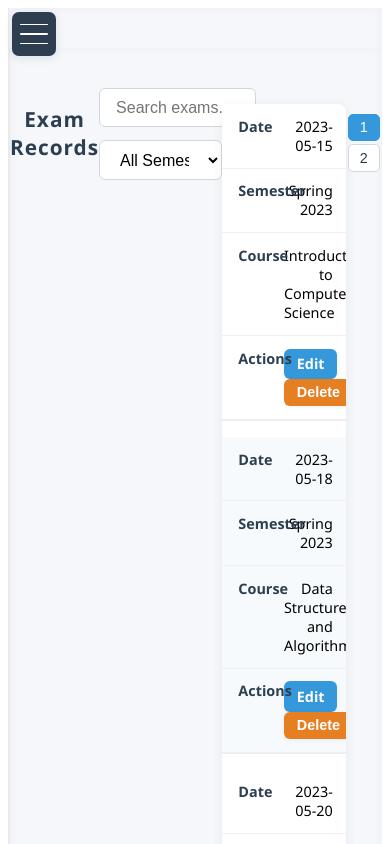
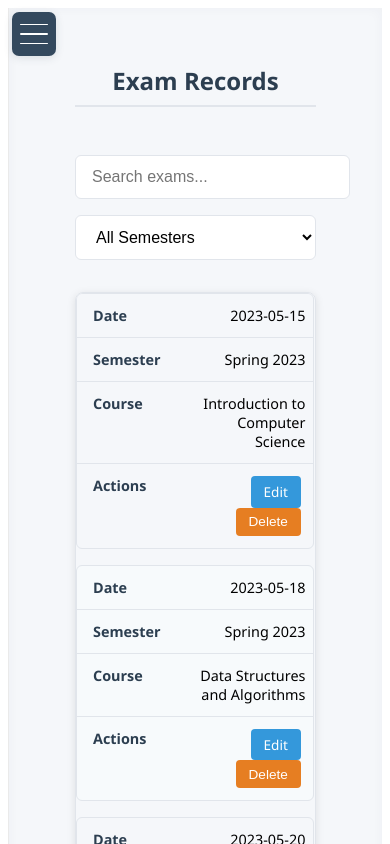
Before and after one commit to Vansh11223344/exampdc, a React (Vite) app: page /admin/exams in a window 390 px wide. Shown: the top 844 px of the page. Built offline with nearby package versions, Linux system fonts and the light colour scheme.

Commit message:
V second commit

```diff
--- a/src/Admin/ExamList.css
+++ b/src/Admin/ExamList.css
@@ -6,234 +6,235 @@
   --table-header-bg: #34495e;
   --table-row-alt: #f7fafc;
   --table-row-hover: #eaf6fb;
+  --border-color: #e1e5eb;
+}
+
+/* Main container */
+.exam-list-container {
+  max-width: 1200px;
+  margin: 0 auto;
+  padding: 1.5rem;
+  display: flex;
+  flex-direction: column;
+  gap: 1.5rem;
+}
+
+/* Header section */
+.exam-list-header {
+  text-align: center;
+  margin-bottom: 1rem;
 }
 
 .exam-title {
   font-size: 2rem;
   font-weight: 700;
   color: var(--primary-color);
-  margin-bottom: 1.5rem;
-  letter-spacing: 1px;
+  margin: 0;
+  padding-bottom: 0.5rem;
+  border-bottom: 2px solid var(--border-color);
 }
 
-.search-filter {
-  display: flex;
+/* Controls section */
+.exam-controls {
+  display: grid;
+  grid-template-columns: 1fr auto;
   gap: 1rem;
-  margin-bottom: 1.5rem;
   align-items: center;
+  padding: 0.5rem 0;
 }
 
-.search-input,
-.filter-select {
-  padding: 0.6rem 1rem;
-  border: 1px solid #d0d7de;
+.search-input {
+  width: 100%;
+  padding: 0.75rem 1rem;
+  border: 1px solid var(--border-color);
   border-radius: 6px;
   font-size: 1rem;
-  background: #fff;
   transition: border 0.2s, box-shadow 0.2s;
-  min-width: 180px;
 }
 
-.search-input:focus,
-.filter-select:focus {
+.search-input:focus {
   border-color: var(--secondary-color);
-  box-shadow: 0 0 0 2px #3498db33;
+  box-shadow: 0 0 0 3px rgba(52, 152, 219, 0.2);
   outline: none;
 }
 
-.table-container {
-  border-radius: 10px;
+.filter-select {
+  padding: 0.75rem 1rem;
+  border: 1px solid var(--border-color);
+  border-radius: 6px;
+  font-size: 1rem;
+  background: white;
+  min-width: 200px;
+  transition: border 0.2s, box-shadow 0.2s;
+}
+
+.filter-select:focus {
+  border-color: var(--secondary-color);
+  box-shadow: 0 0 0 3px rgba(52, 152, 219, 0.2);
+  outline: none;
+}
+
+/* Table section */
+.exam-data {
+  display: flex;
+  flex-direction: column;
+  gap: 1.5rem;
+}
+
+.table-wrapper {
+  border-radius: 8px;
   overflow: hidden;
-  box-shadow: 0 2px 12px rgba(44,62,80,0.07);
-  background: #fff;
+  box-shadow: 0 2px 8px rgba(0, 0, 0, 0.1);
+  border: 1px solid var(--border-color);
 }
 
 .exam-table {
   width: 100%;
   border-collapse: collapse;
-  font-size: 1rem;
-}
-
-.exam-table th,
-.exam-table td {
-  padding: 1rem 0.8rem;
-  border-bottom: 1px solid #f0f0f0;
-  text-align: left;
+  font-size: 0.95rem;
 }
 
 .exam-table th {
   background: var(--table-header-bg);
-  color: #fff;
+  color: white;
   font-weight: 600;
-  letter-spacing: 0.5px;
-  border: none;
+  padding: 1rem;
+  text-align: left;
+}
+
+.exam-table td {
+  padding: 0.75rem 1rem;
+  border-bottom: 1px solid var(--border-color);
+}
+
+.exam-table tr:last-child td {
+  border-bottom: none;
 }
 
 .exam-table tr:nth-child(even) {
-  background: var(--table-row-alt);
+  background-color: var(--table-row-alt);
 }
 
 .exam-table tr:hover {
-  background: var(--table-row-hover);
-  transition: background 0.2s;
+  background-color: var(--table-row-hover);
 }
 
 .no-data {
   text-align: center;
-  color: #aaa;
-  padding: 2rem 0;
+  color: #666;
+  padding: 2rem;
+  font-style: italic;
 }
 
+/* Action buttons */
 .btn-table {
   display: inline-block;
-  padding: 0.4rem 1rem;
-  border-radius: 6px;
+  padding: 0.5rem 1rem;
+  border-radius: 4px;
+  font-size: 0.9rem;
+  font-weight: 500;
+  text-align: center;
+  cursor: pointer;
+  transition: all 0.2s;
+  margin-right: 0.5rem;
   border: none;
-  font-size: 0.98rem;
-  font-weight: 600;
-  margin-right: 0.5rem;
-  cursor: pointer;
-  transition: background 0.18s, color 0.18s, box-shadow 0.18s;
-  box-shadow: 0 1px 4px rgba(44,62,80,0.07);
   text-decoration: none;
 }
 
 .btn-edit {
-  background: var(--secondary-color);
-  color: #fff;
+  background-color: var(--secondary-color);
+  color: white;
 }
 
 .btn-edit:hover {
-  background: #217dbb;
-  color: #fff;
+  background-color: #2980b9;
 }
 
 .btn-danger {
-  background: var(--accent-color);
-  color: #fff;
+  background-color: var(--accent-color);
+  color: white;
 }
 
 .btn-danger:hover {
-  background: #c0392b;
-  color: #fff;
+  background-color: #c0392b;
+}
+
+/* Pagination */
+.pagination-container {
+  display: flex;
+  justify-content: center;
 }
 
 .pagination {
-  margin-top: 1.5rem;
-  text-align: center;
+  display: flex;
+  gap: 0.5rem;
 }
 
 .pagination-btn {
-  background: #fff;
+  padding: 0.5rem 0.9rem;
+  border: 1px solid var(--border-color);
+  border-radius: 4px;
+  background: white;
   color: var(--primary-color);
-  border: 1px solid #d0d7de;
-  border-radius: 5px;
-  margin: 0 0.2rem;
-  padding: 0.4rem 0.9rem;
-  font-size: 1rem;
-  font-weight: 500;
   cursor: pointer;
-  transition: background 0.18s, color 0.18s, border 0.18s;
+  transition: all 0.2s;
 }
 
-.pagination-btn.active,
 .pagination-btn:hover {
-  background: var(--secondary-color);
-  color: #fff;
-  border: 1px solid var(--secondary-color);
+  background-color: #f0f0f0;
 }
 
-/* Ensure stacked layout for mobile */
-.mobile-column {
-  display: flex;
-  flex-wrap: wrap;
-  gap: 1rem;
+.pagination-btn.active {
+  background-color: var(--secondary-color);
+  color: white;
+  border-color: var(--secondary-color);
 }
 
-.filter-block {
-  display: flex;
-  flex-direction: column;
-  gap: 0.4rem;
-  flex: 1;
-}
-
-
-/* Mobile-first adjustments */
-@media (max-width: 900px) {
-  .search-filter {
-    flex-direction: column;
-    gap: 0.8rem;
-    align-items: stretch;
-  }
-
-  .search-input,
-  .filter-select {
-    width: 100%;
-    min-width: auto;
+/* Responsive adjustments */
+@media (max-width: 768px) {
+  .exam-list-container {
+    padding: 1rem;
   }
 
   .exam-title {
     font-size: 1.5rem;
-    text-align: center;
   }
 
-  .table-container {
-    border-radius: 8px;
-    overflow-x: auto;
+  .exam-controls {
+    grid-template-columns: 1fr;
+  }
+
+  .filter-select {
+    width: 100%;
   }
 }
 
-
-/* Phone-specific styling */
-@media (max-width: 600px) {
-  .main-content {
-    padding: 1rem;
+@media (max-width: 576px) {
+  .exam-table {
+    display: block;
+    overflow-x: auto;
   }
 
-  .exam-title {
-    font-size: 1.3rem;
-    margin-bottom: 1rem;
-  }
-
-   .search-filter {
-    display: flex;
-    flex-direction: column;
-    gap: 0.8rem;
-  }
-    .search-filter-wrapper {
-    display: flex;
-    flex-direction: column;
-    gap: 1rem;
-    margin-bottom: 1rem;
-  }
-
-  .search-input,
-  .filter-select {
-    width: 100%;
-  }
   .exam-table th,
   .exam-table td {
-    padding: 0.8rem;
+    padding: 0.75rem 0.5rem;
     font-size: 0.9rem;
   }
 
   .btn-table {
-    padding: 0.35rem 0.8rem;
-    font-size: 0.9rem;
+    padding: 0.4rem 0.8rem;
+    font-size: 0.85rem;
     margin-right: 0.3rem;
   }
 
-  .pagination-btn {
-    padding: 0.3rem 0.7rem;
-    font-size: 0.9rem;
-    margin: 0.1rem;
+  .pagination {
+    flex-wrap: wrap;
+    justify-content: center;
   }
+}
 
-  /* Transform table into card layout */
- .table-container {
-    margin-top: 1rem; /* ensures table is clearly below filters */
-  }
-
+/* Mobile card layout */
+@media (max-width: 480px) {
   .exam-table {
     border: 0;
   }
@@ -245,14 +246,21 @@
   .exam-table tr {
     display: block;
     margin-bottom: 1rem;
-    border-bottom: 2px solid #eee;
+    border: 1px solid var(--border-color);
+    border-radius: 6px;
+    overflow: hidden;
   }
 
   .exam-table td {
     display: block;
     text-align: right;
+    padding-left: 50%;
     position: relative;
-    padding-left: 50%;
+    border-bottom: 1px solid var(--border-color);
+  }
+
+  .exam-table td:last-child {
+    border-bottom: 0;
   }
 
   .exam-table td::before {
@@ -265,8 +273,4 @@
     text-align: left;
     color: var(--primary-color);
   }
-
-  .exam-table td:last-child {
-    border-bottom: 0;
-  }
 }
--- a/src/Admin/ExamList.jsx
+++ b/src/Admin/ExamList.jsx
@@ -1,4 +1,3 @@
-// Admin/ExamList.jsx
 import { useState } from 'react';
 import { Link } from 'react-router-dom';
 import './ExamList.css';
@@ -42,11 +41,13 @@ const ExamList = () => {
   const handleFilterChange = () => setCurrentPage(1);
 
   return (
-    <div className="main-content">
-  <h2 className="exam-title">Exam Records</h2>
+    <div className="exam-list-container">
+      <header className="exam-list-header">
+        <h1 className="exam-title">Exam Records</h1>
+      </header>
 
-  <div className="search-filter-wrapper">
-    <div className="search-filter">
+      <section className="exam-controls">
+        <div className="search-container">
           <input
             type="text"
             placeholder="Search exams..."
@@ -57,6 +58,8 @@ const ExamList = () => {
               handleFilterChange();
             }}
           />
+        </div>
+        <div className="filter-container">
           <select
             className="filter-select"
             value={selectedSemester}
@@ -70,9 +73,10 @@ const ExamList = () => {
             ))}
           </select>
         </div>
-  </div>
+      </section>
 
-  <div className="table-container">
+      <section className="exam-data">
+        <div className="table-wrapper">
           <table className="exam-table">
             <thead>
               <tr>
@@ -104,7 +108,8 @@ const ExamList = () => {
           </table>
         </div>
 
-  {filteredExams.length > 0 && (
+        {filteredExams.length > itemsPerPage && (
+          <div className="pagination-container">
             <div className="pagination">
               {Array(Math.ceil(filteredExams.length / itemsPerPage)).fill().map((_, i) => (
                 <button
@@ -116,9 +121,10 @@ const ExamList = () => {
                 </button>
               ))}
             </div>
+          </div>
         )}
+      </section>
     </div>
-
   );
 };
 
--- a/src/Admin/SlotGeneration.css
+++ b/src/Admin/SlotGeneration.css
@@ -1,24 +1,42 @@
 /* SlotGeneration.css */
+:root {
+  --primary-color: #2c3e50;
+  --secondary-color: #3498db;
+  --accent-color: #e74c3c;
+  --success-color: #27ae60;
+  --table-header-bg: #34495e;
+  --table-row-alt: #f7fafc;
+  --table-row-hover: #eaf6fb;
+}
+
 .slot-generation-container {
   padding: 2rem;
   background: #fff;
   border-radius: 12px;
   box-shadow: 0 4px 24px rgba(0,0,0,0.08);
+  max-width: 1600px;
+  margin: 0 auto;
 }
 
 .slot-generation-title {
-  color: #2c3e50;
-  font-size: 2rem;
+  color: var(--primary-color);
+  font-size: clamp(1.5rem, 4vw, 2.5rem);
   margin-bottom: 2rem;
-  border-bottom: 3px solid #3498db;
+  border-bottom: 3px solid var(--secondary-color);
   padding-bottom: 0.5rem;
   display: inline-block;
 }
 
+.responsive-table {
+  overflow-x: auto;
+  -webkit-overflow-scrolling: touch;
+  margin: 1rem 0;
+}
+
 .slot-table {
   width: 100%;
+  min-width: 600px;
   border-collapse: collapse;
-  margin: 1rem 0;
 }
 
 .slot-table th,
@@ -26,25 +44,29 @@
   padding: 1rem;
   text-align: left;
   border-bottom: 1px solid #f0f0f0;
+  font-size: clamp(0.9rem, 1.5vw, 1rem);
 }
 
 .slot-table th {
-  background-color: #34495e;
+  background-color: var(--table-header-bg);
   color: white;
   font-weight: 600;
+  white-space: nowrap;
 }
 
 .status-badge {
   display: inline-block;
-  padding: 0.4rem 0.8rem;
+  padding: 0.4rem 0.2rem;
   border-radius: 20px;
-  font-size: 0.9rem;
+  font-size: clamp(0.8rem, 1.2vw, 0.9rem);
   font-weight: 500;
+  text-align: center;
+  min-width: 80px;
 }
 
 .status-badge.pending {
   background-color: #f1c40f;
-  color: #2c3e50;
+  color: var(--primary-color);
 }
 
 .status-badge.generated {
@@ -53,13 +75,15 @@
 }
 
 .generate-btn {
-  background: linear-gradient(135deg, #3498db, #2c3e50);
+  background: linear-gradient(135deg, var(--secondary-color), var(--primary-color));
   color: white;
   padding: 0.6rem 1.2rem;
   border: none;
   border-radius: 6px;
   cursor: pointer;
   transition: transform 0.2s, box-shadow 0.2s;
+  font-size: clamp(0.9rem, 1.2vw, 1rem);
+  white-space: nowrap;
 }
 
 .generate-btn:hover {
@@ -75,13 +99,14 @@
 
 .slot-details {
   width: 100%;
+  min-width: 400px;
   margin: 1rem 0;
   border-collapse: collapse;
 }
 
 .slot-details th {
   background-color: #ecf0f1;
-  color: #2c3e50;
+  color: var(--primary-color);
   padding: 0.8rem;
 }
 
@@ -90,13 +115,93 @@
   border-bottom: 1px solid #f0f0f0;
 }
 
+/* Mobile-first responsive design */
 @media (max-width: 768px) {
-  .slot-table {
-    display: block;
-    overflow-x: auto;
+  .slot-generation-container {
+    padding: 1rem;
+    border-radius: 0;
+    box-shadow: none;
   }
 
-  .slot-generation-container {
-    padding: 1rem;
+  .slot-table {
+    min-width: 100%;
+  }
+
+  .slot-table th,
+  .slot-table td {
+    padding: 0.8rem;
+  }
+
+  /* Convert table to card layout on small screens */
+  .slot-table tbody tr {
+    display: grid;
+    grid-template-columns: 1fr;
+    border: 1px solid #eee;
+    border-radius: 8px;
+    margin-bottom: 1rem;
+    padding: 0.5rem;
+  }
+
+  .slot-table td {
+    display: grid;
+    grid-template-columns: 1fr 2fr;
+    align-items: center;
+    border: none;
+    padding: 0.5rem;
+  }
+
+  .slot-table td::before {
+    content: attr(data-label);
+    font-weight: 600;
+    color: var(--primary-color);
+    margin-right: 1rem;
+  }
+
+  .slot-table thead {
+    display: none;
+  }
+
+  .slot-table td:last-child {
+    border-bottom: none;
+  }
+
+  .generate-btn {
+    width: 100%;
+    padding: 0.8rem;
+    margin-top: 0.5rem;
+  }
+
+  .status-badge {
+    width: 100%;
   }
 }
+
+/* TV screens and large monitors */
+@media (min-width: 1600px) {
+  .slot-generation-container {
+    padding: 3rem;
+  }
+
+  .slot-table th,
+  .slot-table td {
+    padding: 1.5rem;
+    font-size: 1.1rem;
+  }
+
+  .generate-btn {
+    padding: 1rem 2rem;
+    font-size: 1.1rem;
+  }
+}
+
+/* Tablet landscape */
+@media (min-width: 769px) and (max-width: 1024px) {
+  .slot-generation-container {
+    padding: 1.5rem;
+  }
+
+  .slot-table th,
+  .slot-table td {
+    padding: 0.9rem;
+  }
+}
--- a/src/User/UserDashboard.css
+++ b/src/User/UserDashboard.css
@@ -1,21 +1,35 @@
-/* UserDashboard.css */
+:root {
+  --sidebar-width: 220px;
+  --sidebar-width-mobile: auto;
+  --sidebar-bg: linear-gradient(135deg, #34495e 70%, #3498db 100%);
+  --sidebar-shadow: 2px 0 12px rgba(44,62,80,0.08);
+  --sidebar-shadow-mobile: 2px 0 18px rgba(44,62,80,0.18);
+  --sidebar-text: #fff;
+  --sidebar-link-hover: rgba(255,255,255,0.16);
+  --sidebar-link-active: #f1c40f;
+  --main-bg: #f5f7fa;
+}
 
 .dashboard-container {
   display: flex;
   min-height: 100vh;
-  background: #f5f7fa;
+  background: var(--main-bg);
   font-family: 'Segoe UI', Arial, sans-serif;
+  position: relative;
 }
 
 .sidebar {
-  width: 220px;
-  background: linear-gradient(135deg, #34495e 70%, #3498db 100%);
-  color: #fff;
+  width: var(--sidebar-width);
+  background: var(--sidebar-bg);
+  color: var(--sidebar-text);
   padding: 2rem 1rem 1rem 1.5rem;
-  box-shadow: 2px 0 12px rgba(44,62,80,0.08);
+  box-shadow: var(--sidebar-shadow);
   display: flex;
   flex-direction: column;
   align-items: flex-start;
+  position: relative;
+  z-index: 1001;
+  transition: left 0.28s cubic-bezier(.4,2.08,.55,.44), width 0.2s;
 }
 
 .sidebar h2 {
@@ -52,21 +66,62 @@
 
 .sidebar nav a:hover,
 .sidebar nav a.active {
-  background: rgba(255,255,255,0.16);
-  color: #f1c40f;
+  background: var(--sidebar-link-hover);
+  color: var(--sidebar-link-active);
   box-shadow: 0 2px 8px rgba(44,62,80,0.09);
 }
 
 .main-content {
   flex: 1;
   padding: 2.5rem 2.5rem 2rem 2.5rem;
-  background: #f5f7fa;
+  background: var(--main-bg);
   min-height: 100vh;
   overflow-y: auto;
   border-left: 1px solid #eaeaea;
   box-shadow: 0 0 12px rgba(44,62,80,0.04) inset;
+  transition: filter 0.3s;
 }
 
+/* Hamburger toggle button */
+.sidebar-toggle {
+  display: none;
+  position: fixed;
+  top: 18px;
+  left: 16px;
+  z-index: 2002;
+  background: #34495e;
+  border: none;
+  border-radius: 7px;
+  padding: 9px 8px;
+  cursor: pointer;
+  flex-direction: column;
+  justify-content: center;
+  align-items: center;
+  box-shadow: 0 2px 8px rgba(44,62,80,0.13);
+  transition: background 0.2s;
+}
+
+.sidebar-toggle:active,
+.sidebar-toggle:focus {
+  background: #217dbb;
+  outline: none;
+}
+
+.hamburger {
+  width: 28px;
+  height: 3px;
+  background: #fff;
+  margin: 4px 0;
+  border-radius: 2px;
+  display: block;
+  transition: all 0.2s;
+}
+
+.sidebar-backdrop {
+  display: none;
+}
+
+/* Tablet: horizontal nav */
 @media (max-width: 900px) {
   .dashboard-container {
     flex-direction: column;
@@ -78,6 +133,7 @@
     padding: 1.2rem 0.5rem;
     box-shadow: none;
     border-bottom: 1px solid #eaeaea;
+    min-height: 60px;
   }
   .sidebar h2 {
     margin-bottom: 0;
@@ -96,3 +152,74 @@
     padding: 1.2rem 0.5rem;
   }
 }
+
+/* Mobile: sidebar overlay, hamburger visible, main blurred when open */
+@media (max-width: 700px) {
+  .sidebar-toggle {
+    display: flex;
+    width: 44px;
+    height: 44px;
+    padding: 8px;
+    top: 12px;
+    left: 12px;
+  }
+  .sidebar {
+    position: fixed;
+    top: 0;
+    left: -100vw;
+    height: 100vh;
+    width: var(--sidebar-width-mobile);
+    min-width: 160px;
+    max-width: 95vw;
+    z-index: 2001;
+    background: var(--sidebar-bg);
+    box-shadow: var(--sidebar-shadow-mobile);
+    transition: left 0.28s cubic-bezier(.4,2.08,.55,.44), width 0.2s;
+    padding: 2.2rem 1.1rem 1rem 1.3rem;
+    border-right: 1px solid #eaeaea;
+    align-items: flex-start;
+    flex-direction: column;
+  }
+  .sidebar.open {
+    left: 0;
+  }
+  .sidebar h2 {
+    font-size: 1.08rem;
+    margin-bottom: 1.2rem;
+    margin-right: 0;
+  }
+  .sidebar nav ul {
+    display: block;
+    width: 100%;
+  }
+  .sidebar nav li {
+    margin-bottom: 1.1rem;
+  }
+  .sidebar nav a {
+    font-size: 1rem;
+    padding: 0.62rem 0.9rem;
+  }
+  .main-content {
+    padding: 1.2rem 0.5rem;
+    margin-left: 0;
+    transition: filter 0.3s;
+  }
+  .sidebar-backdrop {
+    display: block;
+    position: fixed;
+    top: 0; left: 0; right: 0; bottom: 0;
+    background: rgba(44,62,80,0.21);
+    z-index: 2000;
+    animation: fadeIn 0.28s;
+  }
+  .dashboard-container.sidebar-active .main-content {
+    filter: blur(2px) grayscale(0.08);
+    pointer-events: none;
+    user-select: none;
+  }
+}
+
+@keyframes fadeIn {
+  from { opacity: 0; }
+  to { opacity: 1; }
+}
--- a/src/User/UserDashboard.jsx
+++ b/src/User/UserDashboard.jsx
@@ -1,15 +1,65 @@
-import { Link, Outlet } from "react-router-dom";
+import { useState, useRef, useEffect } from "react";
+import { Link, Outlet, useLocation } from "react-router-dom";
 import "./UserDashboard.css";
 
-const UserDashboard = () => (
-  <div className="dashboard-container">
-    <aside className="sidebar">
+const UserDashboard = () => {
+  const [sidebarOpen, setSidebarOpen] = useState(false);
+  const sidebarRef = useRef(null);
+  const location = useLocation();
+
+  // Close sidebar on route change (mobile)
+  useEffect(() => {
+    setSidebarOpen(false);
+  }, [location.pathname]);
+
+  // Close sidebar if clicked outside (mobile)
+  useEffect(() => {
+    if (!sidebarOpen) return;
+    const handleClick = (e) => {
+      if (
+        sidebarRef.current &&
+        !sidebarRef.current.contains(e.target) &&
+        !e.target.classList.contains("sidebar-toggle")
+      ) {
+        setSidebarOpen(false);
+      }
+    };
+    document.addEventListener("mousedown", handleClick);
+    return () => document.removeEventListener("mousedown", handleClick);
+  }, [sidebarOpen]);
+
+  return (
+    <div className={`dashboard-container${sidebarOpen ? " sidebar-active" : ""}`}>
+      <button
+        className="sidebar-toggle"
+        aria-label="Toggle sidebar"
+        onClick={() => setSidebarOpen((open) => !open)}
+        aria-expanded={sidebarOpen}
+        aria-controls="user-sidebar"
+      >
+        <span className="hamburger"></span>
+        <span className="hamburger"></span>
+        <span className="hamburger"></span>
+      </button>
+      {/* Overlay for mobile */}
+      {sidebarOpen && <div className="sidebar-backdrop" aria-hidden="true"></div>}
+      <aside
+        ref={sidebarRef}
+        id="user-sidebar"
+        className={`sidebar${sidebarOpen ? " open" : ""}`}
+      >
         <h2>Faculty Panel</h2>
         <nav>
           <ul>
-          <li><Link to="profile">Profile</Link></li>
-          <li><Link to="slots">Select Slots</Link></li>
-          <li><Link to="duties">Duty Summary</Link></li>
+            <li>
+              <Link to="profile">Profile</Link>
+            </li>
+            <li>
+              <Link to="slots">Select Slots</Link>
+            </li>
+            <li>
+              <Link to="duties">Duty Summary</Link>
+            </li>
           </ul>
         </nav>
       </aside>
@@ -18,5 +68,6 @@ const UserDashboard = () => (
       </main>
     </div>
   );
+};
 
 export default UserDashboard;
```
Also changed, not shown: src/Admin/SlotGeneration.jsx (+12 -8 lines). Lines whose indentation alone changed are shown as unchanged.
